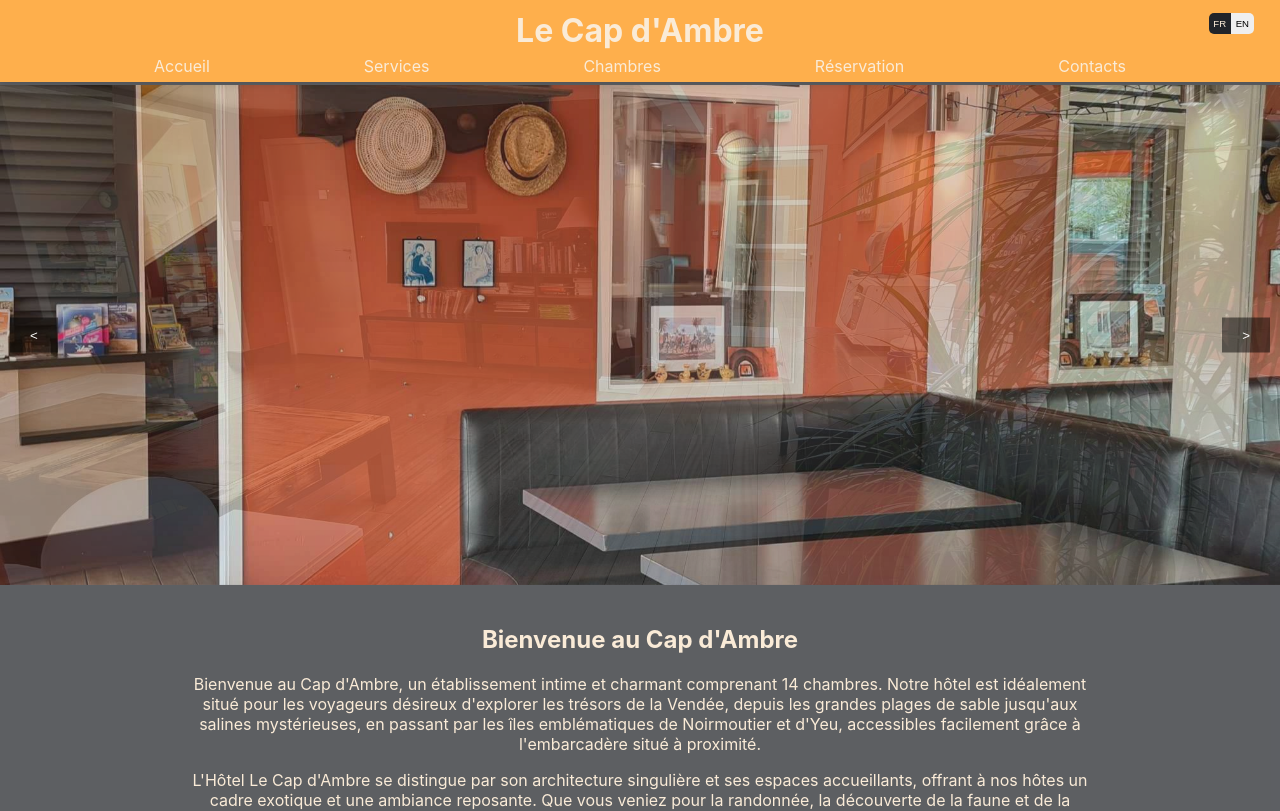
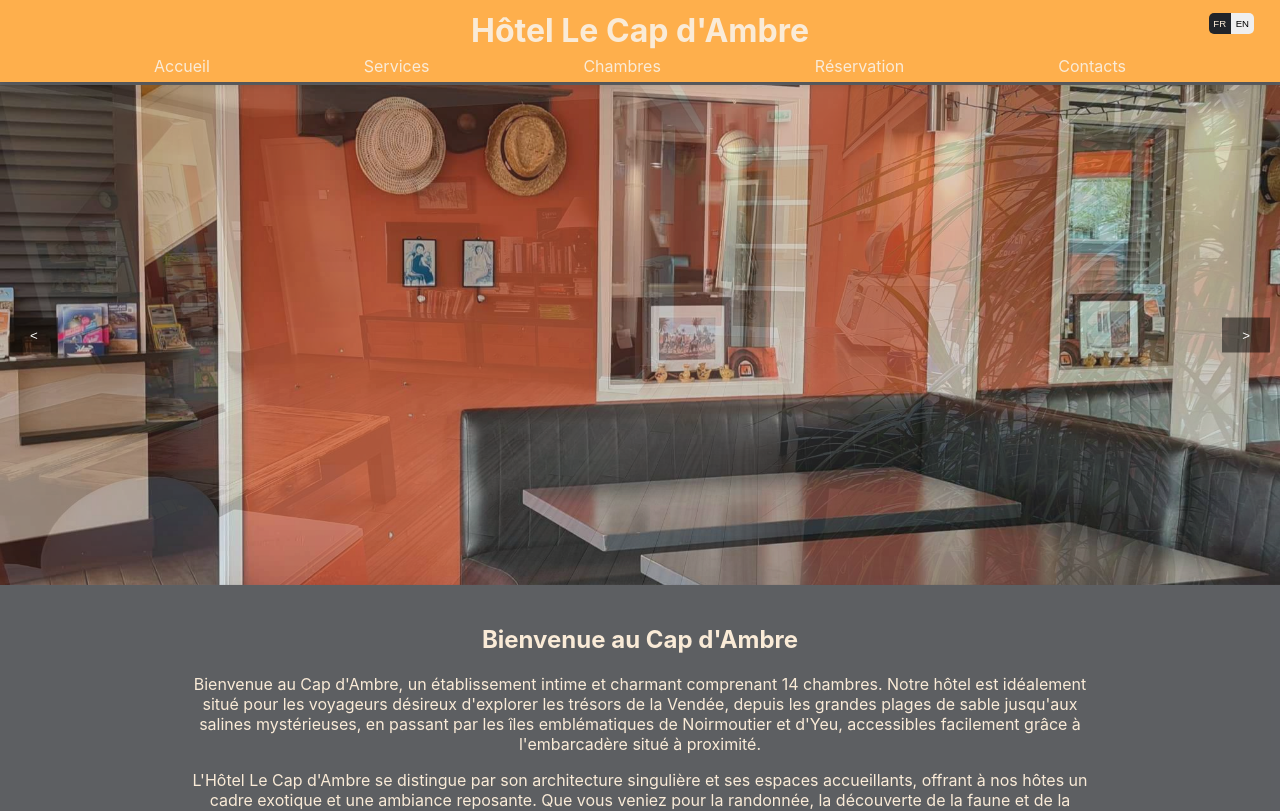
Before and after one commit to MaximeCerjak/lecapdambre, a React (Create React App) app: page / in a window 1280 px wide. Shown: the top 811 px of the page. Built offline with nearby package versions, Linux system fonts and the light colour scheme.

Commit message:
optimize SEO

```diff
--- a/public/index.html
+++ b/public/index.html
@@ -7,7 +7,7 @@
     <meta name="theme-color" content="#000000" />
     <meta
       name="description"
-      content="Web site created using create-react-app"
+      content="Hôtel Le Cap d'Ambre - Hôtel Fromentine"
     />
     <link rel="apple-touch-icon" href="%PUBLIC_URL%/logo192.png" />
     <!--
@@ -24,7 +24,7 @@
       work correctly both with client-side routing and a non-root public URL.
       Learn how to configure a non-root public URL by running `npm run build`.
     -->
-    <title>Hôtel Le Cap d'Ambre</title>
+    <title>Hôtel Le Cap d'Ambre - Hôtel à Fromentine</title>
   </head>
   <body>
     <noscript>You need to enable JavaScript to run this app.</noscript>
--- a/src/components/Header/Header.jsx
+++ b/src/components/Header/Header.jsx
@@ -33,7 +33,7 @@ const Header = ({language, setLanguage}) => {
           EN
         </button>
       </div>
-      <h1>Le Cap d'Ambre</h1>
+      <h1>Hôtel Le Cap d'Ambre</h1>
       <nav className='navBar'>
         <Link to="gallery" smooth={true} duration={500}>{language === "fr" ? "Accueil" : "Home"}</Link>
         <Link to="nosServices" smooth={true} duration={500}>Services</Link>
```
